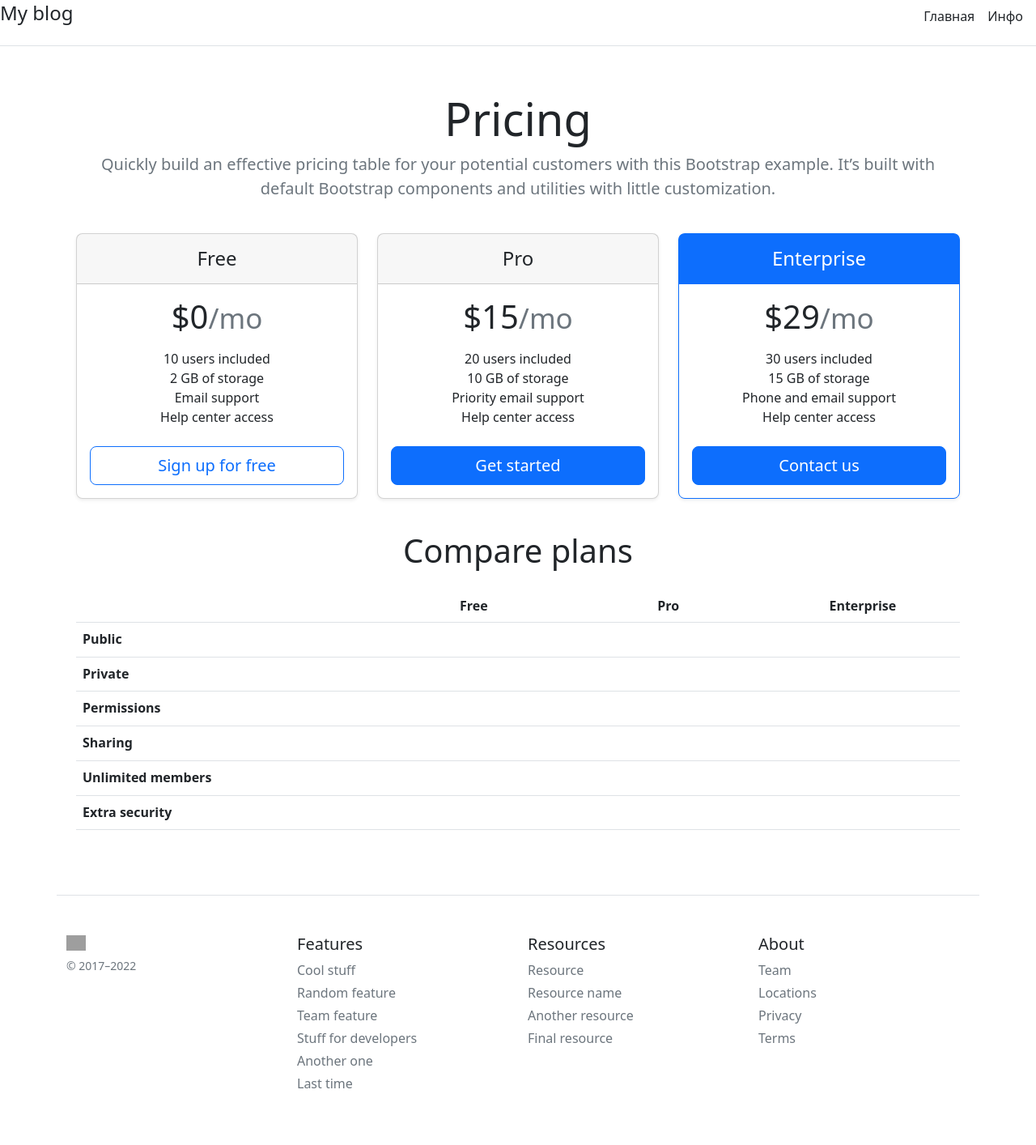
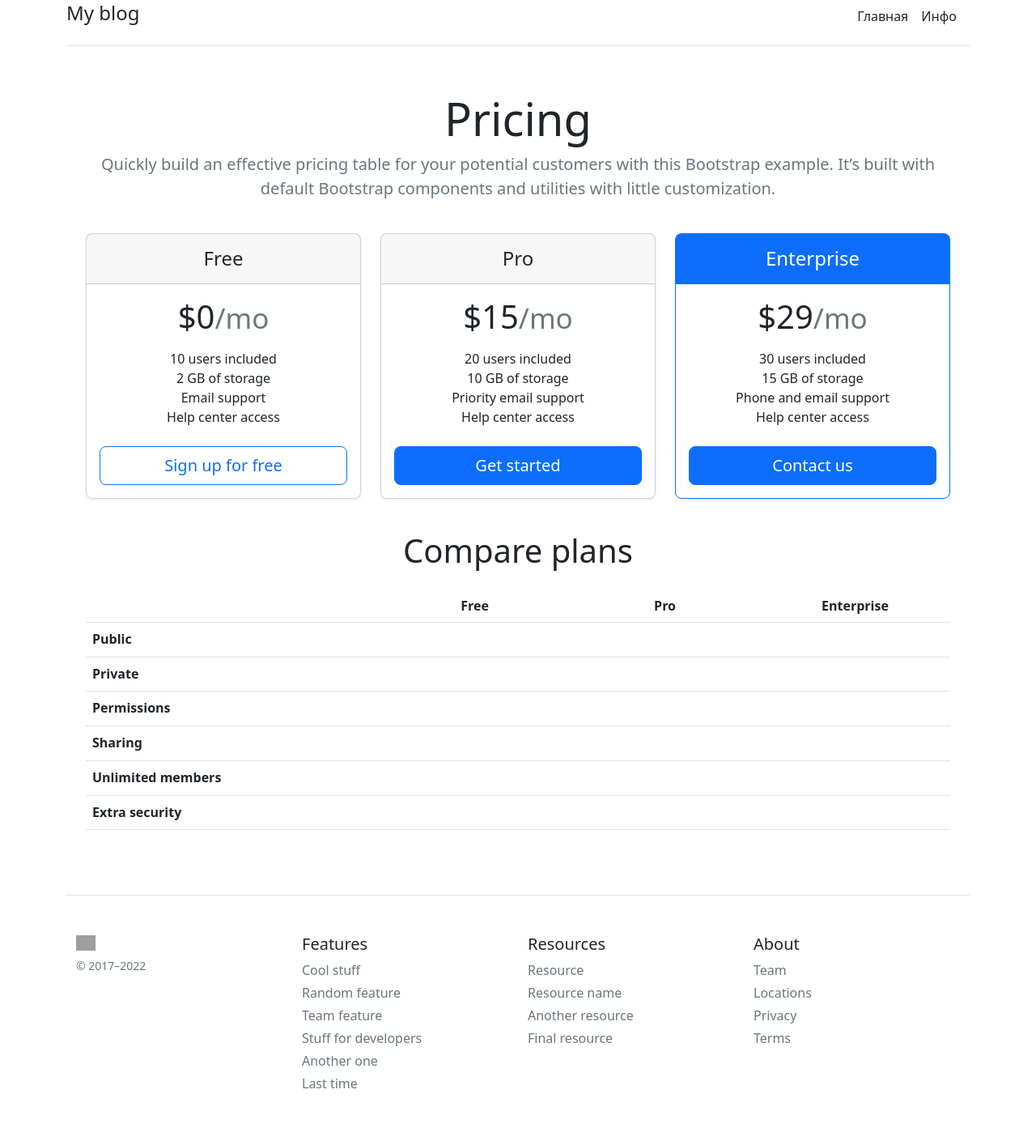
Before and after one commit to konamichi/Flask-blog, a Flask app: page / in a window 1280 px wide. Shown: the whole page at 81% size. Run offline with Flask 2, Linux system fonts and the light colour scheme; lists and menus that the app fills with data are empty; grey boxes are pictures that could not be loaded.

Commit message:
feat: upd. base.html

```diff
--- a/templates/base.html
+++ b/templates/base.html
@@ -1,5 +1,6 @@
 <!doctype html>
 <html lang="ru">
+<div class="container">
 <head>
     <meta charset="UTF-8">
     <meta name="viewport"
@@ -58,5 +59,5 @@
       </div>
     </div>
   </footer>
-</body>
+</body></div>
 </html>
```
